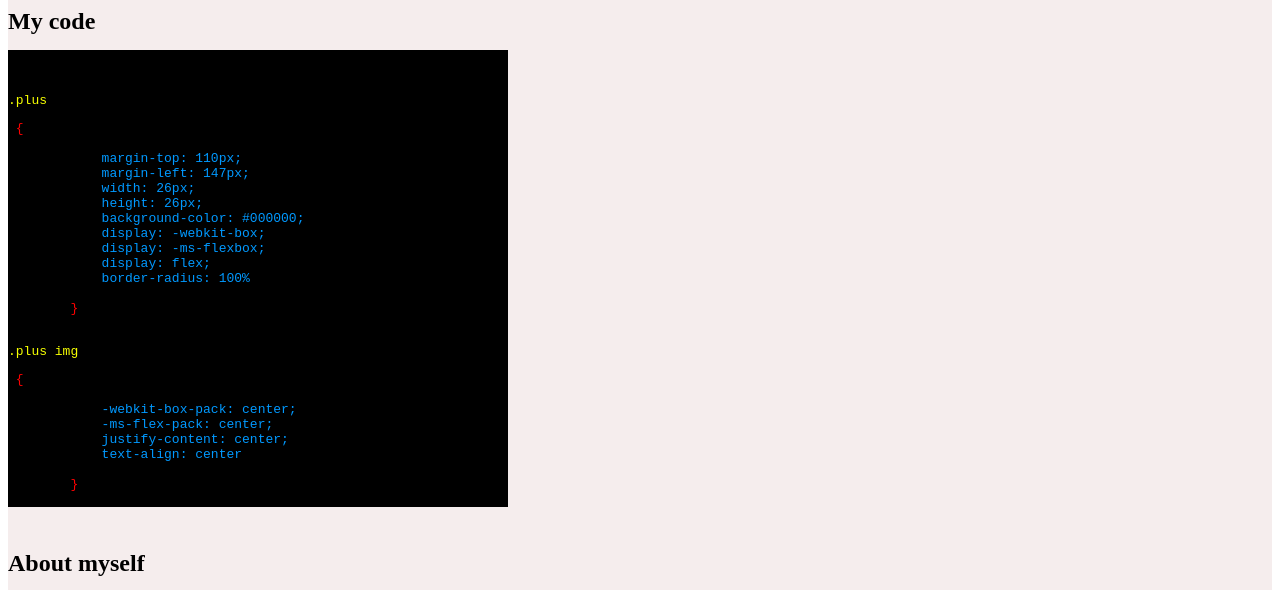
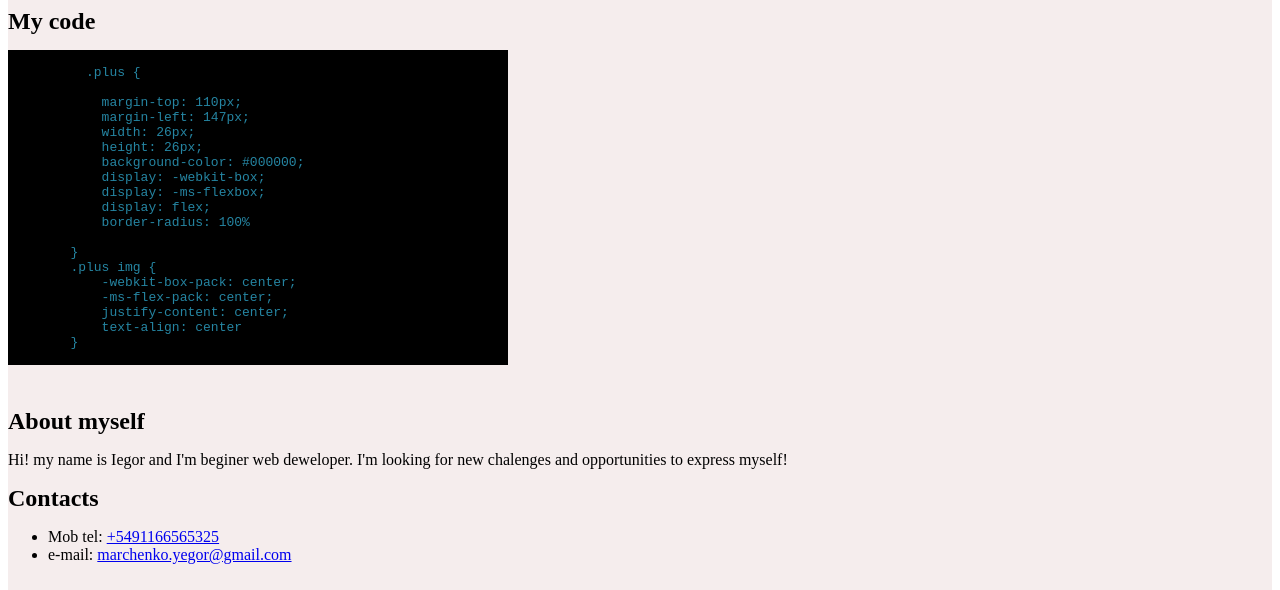
Before and after one commit to yegormarch/rsschool-cv, a plain HTML site: page index.html in a window 1280 px wide. Shown: the part 1063-1653 px from the top of the page. Drawn offline with Linux system fonts and the light colour scheme.

Commit message:
fix:fix bug

```diff
--- a/css/style.css
+++ b/css/style.css
@@ -78,15 +78,9 @@ header .wrapper {
   display: block;
   width: 500px;
   background-color: black;
-  color: red;
+  color: rgba(53, 192, 234, 0.696);
 }
-.scopes p {
-  color: rgb(246, 255, 0);
-}
-.scopes span{
-  color: rgb(0, 153, 255);
-  margin-top: 0;
-}
+
 
 pre {
   margin-top: 0;
--- a/index.html
+++ b/index.html
@@ -124,8 +124,8 @@
           <h2>My code</h2>
           <pre>
         <code class="scopes">
-          <p>.plus</p> {
-            <span >
+          .plus {
+
             margin-top: 110px;
             margin-left: 147px;
             width: 26px;
@@ -135,15 +135,13 @@
             display: -ms-flexbox;
             display: flex;
             border-radius: 100%
-            </span>
+
         }
-        <p>.plus img</p> {
-            <span>
+        .plus img {
             -webkit-box-pack: center;
             -ms-flex-pack: center;
             justify-content: center;
             text-align: center
-            </span>
         }
         </code>
       </pre>
```
